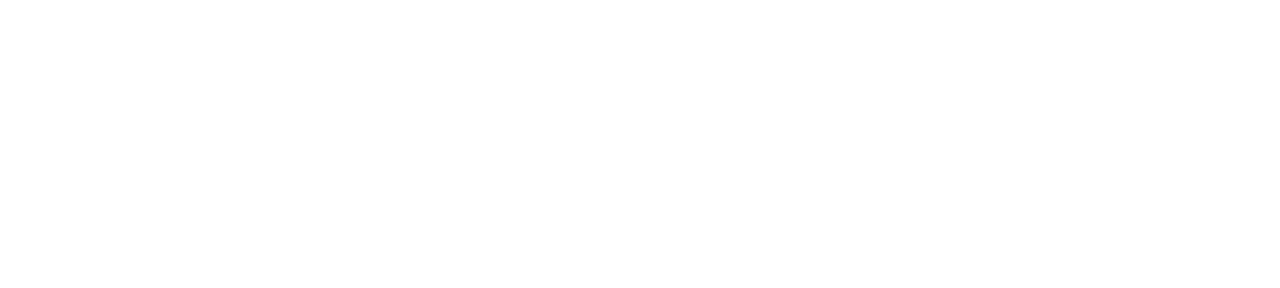
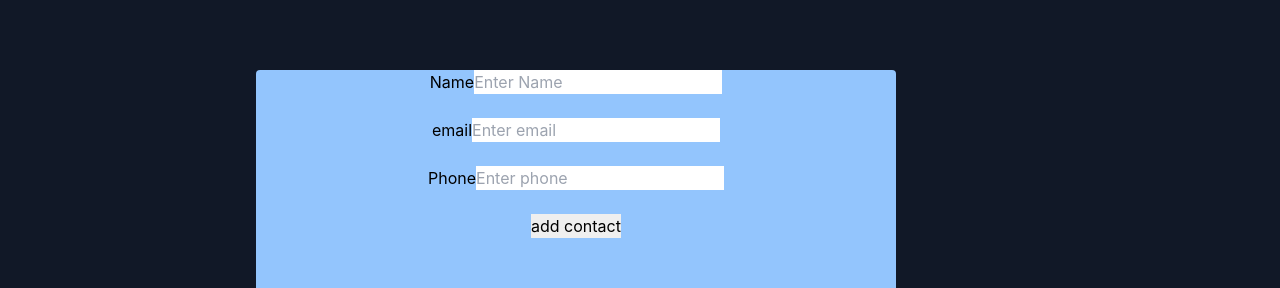
Before and after one commit to gulshanyadav01/contactmanager, a React (Create React App) app: page /#/AddContact in a window 1280 px wide. Before the commit this address led to /#/. Shown: the part 234-522 px from the top of the page. Built offline with nearby package versions, Linux system fonts and the light colour scheme; no server answers.

Commit message:
deployed

```diff
--- a/src/App.js
+++ b/src/App.js
@@ -8,7 +8,6 @@ import { HashRouter as Router, Route, Switch } from "react-router-dom";
 import { Provider } from "./Context1";
 import AddContact from "./components/Contacts/AddContact"
 import NotFound from "./components/NotFound"
-import Test from "./components/Test/Test"
 import EditContact from "./components/Contacts/EditContact"
 function App() {
   return (
@@ -17,10 +16,10 @@ function App() {
       <div className="App bg-gray-900 h-auto">
         <Header branding = "Contact Manager" />
         <Switch>
-          <Route  path = '/' component = {Contacts}/>
-          <Route exact path = "/AddContact" component = {AddContact}/>
+          <Route  exact path = '/' component = {Contacts}/>
+          <Route  path = "/AddContact" component = {AddContact}/>
           <Route exact path = "/contact/edit/:id" component = {EditContact}/>
-          <Route exact path = "/test" component = {Test}/>
+
           <Route component ={NotFound}/>
         </Switch>
       </div>
--- a/src/components/Contacts/AddContact.jsx
+++ b/src/components/Contacts/AddContact.jsx
@@ -65,7 +65,7 @@ class AddContact extends Component {
                 {value => {
                     const {dispatch} = value;
                     return (
-                            <div>
+                            <div className = "w-1/2 mx-64 my-64 h-screen  rounded bg-blue-300   item-center">
                             <form onSubmit = {this.onSubmit.bind(this, dispatch)}>
                                     <TextInput
                                         label = "Name"
--- a/src/components/Layout/Header.jsx
+++ b/src/components/Layout/Header.jsx
@@ -13,7 +13,7 @@ const Header = (props) => {
                 <div className = "flex justify-between m-3">
                     <nav className = "m-3">
                         <NavLink to ="/" className = "m-3">Home</NavLink>
-                        <NavLink to ="/about">About us</NavLink>
+                        <NavLink to ="/AddContact">About us</NavLink>
                     </nav>
                 </div>
             </div>
```
